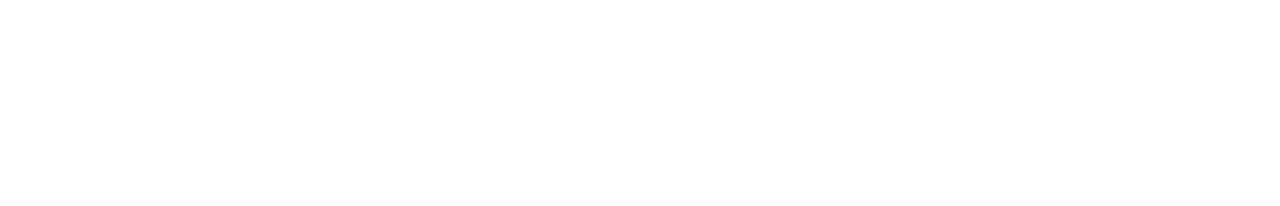
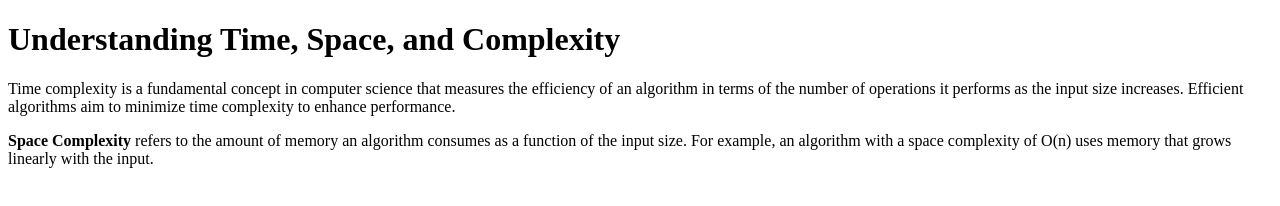
Before and after one commit to acciojob/time-and-space-complexity-Akashsharma000, a website: page main.html in a window 1280 px wide. Drawn offline with Linux system fonts and the light colour scheme.

Commit message:
created a submission

```diff
--- a/main.html
+++ b/main.html
@@ -7,7 +7,13 @@
 </head>
 
 <body>
-	<!-- the entire body must be written by student -->
+
+<h1>Understanding Time, Space, and Complexity</h1>
+
+    <p>Time complexity is a fundamental concept in computer science that measures the efficiency of an algorithm in terms of the number of operations it performs as the input size increases. Efficient algorithms aim to minimize time complexity to enhance performance.</p>
+
+    <p><b>Space Complexity</b> refers to the amount of memory an algorithm consumes as a function of the input size. For example, an algorithm with a space complexity of O(n) uses memory that grows linearly with the input.</p>
+
     <script type="text/javascript" src="./script.js">
 </script>
 
```
